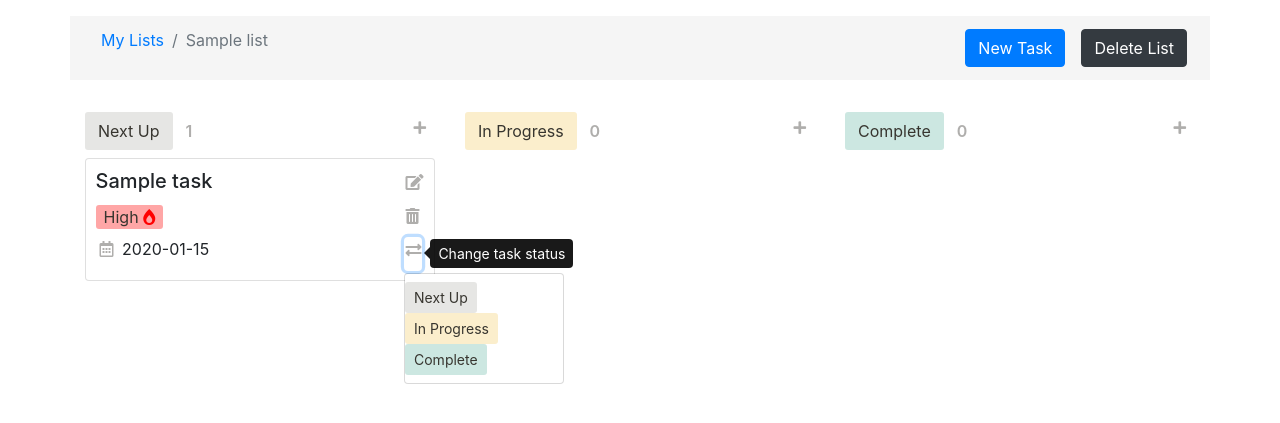
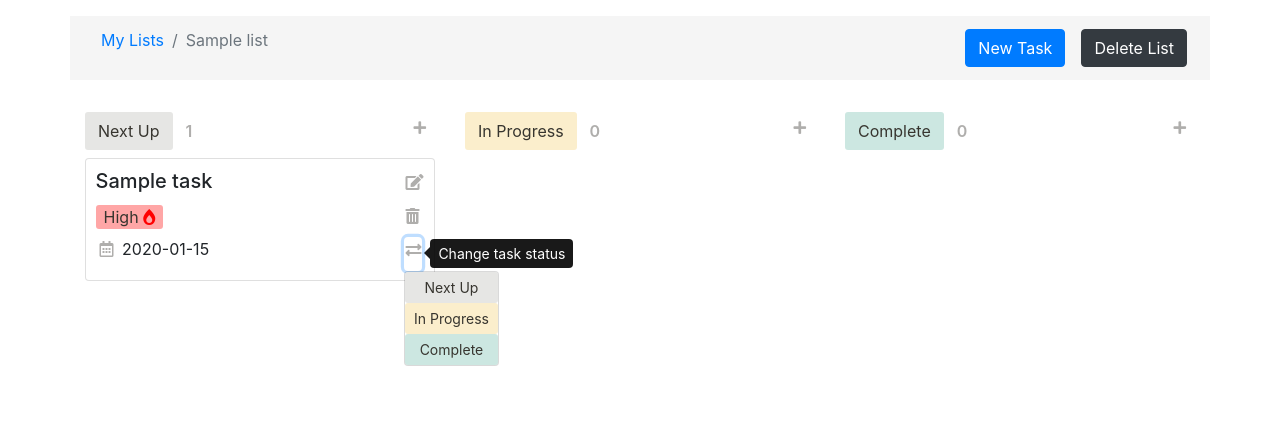
Before and after one commit to IlanitSmul/TodoApp, a Node server app: page /lists/600000000000000000000001 in a window 1280 px wide, after a click that opens the changed part. Shown: the part 56-479 px from the top of the page. Run offline with Node 20, Linux system fonts and the light colour scheme; tables that the repository leaves empty hold one stand-in row (values such as "Sample post"); some libraries are stand-ins or nearby versions.

Commit message:
change style of 'change status' button

```diff
--- a/public/stylesheets/main.css
+++ b/public/stylesheets/main.css
@@ -79,6 +79,17 @@
     max-width: fit-content;
 }
 
+/* status dropdown */
+.dropdown-menu  {
+    min-width: max-content;
+    padding: 0;
+}
+
+.dropdown-menu *  {
+   /* border: 1px red solid; */
+   width: 100%;
+}
+
 /* icons  */
 
 i {
--- a/views/lists/show.ejs
+++ b/views/lists/show.ejs
@@ -110,7 +110,7 @@
                                 </button>
                             </form>
 
-                            <!-- change dtatus of task button -->
+                            <!-- change status of task button -->
                             <div data-toggle="tooltip" data-placement="right" title="Change task status">
                                 <div class="dropdown">
                                     <button class="btn btn-md pt-0 pb-2 px-0" type="button"
@@ -118,7 +118,7 @@
                                         data-toggle="dropdown">
                                         <i class="fas fa-exchange-alt"></i>
                                     </button>
-                                    <div class="dropdown-menu" aria-labelledby="change-status-dropdown-button">
+                                    <div class="dropdown-menu m-0 aria-labelledby=" change-status-dropdown-button">
                                         <% statusOptions.forEach(function(selected_status){ %>
                                         <form
                                             action="/lists/<%= list._id %>/tasks/<%= task._id %>/change_status?_method=PUT"
@@ -134,6 +134,7 @@
                                     </div>
                                 </div>
                             </div>
+
                         </div>
 
                         <!-- task title -->
```
